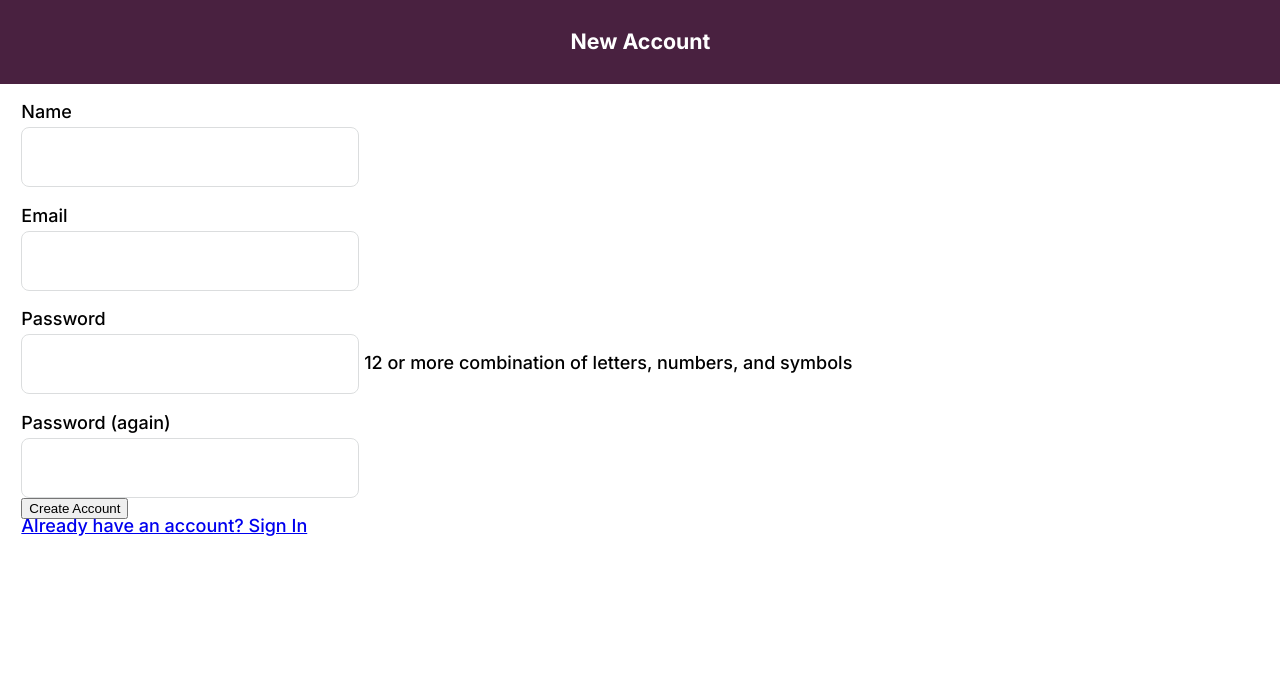
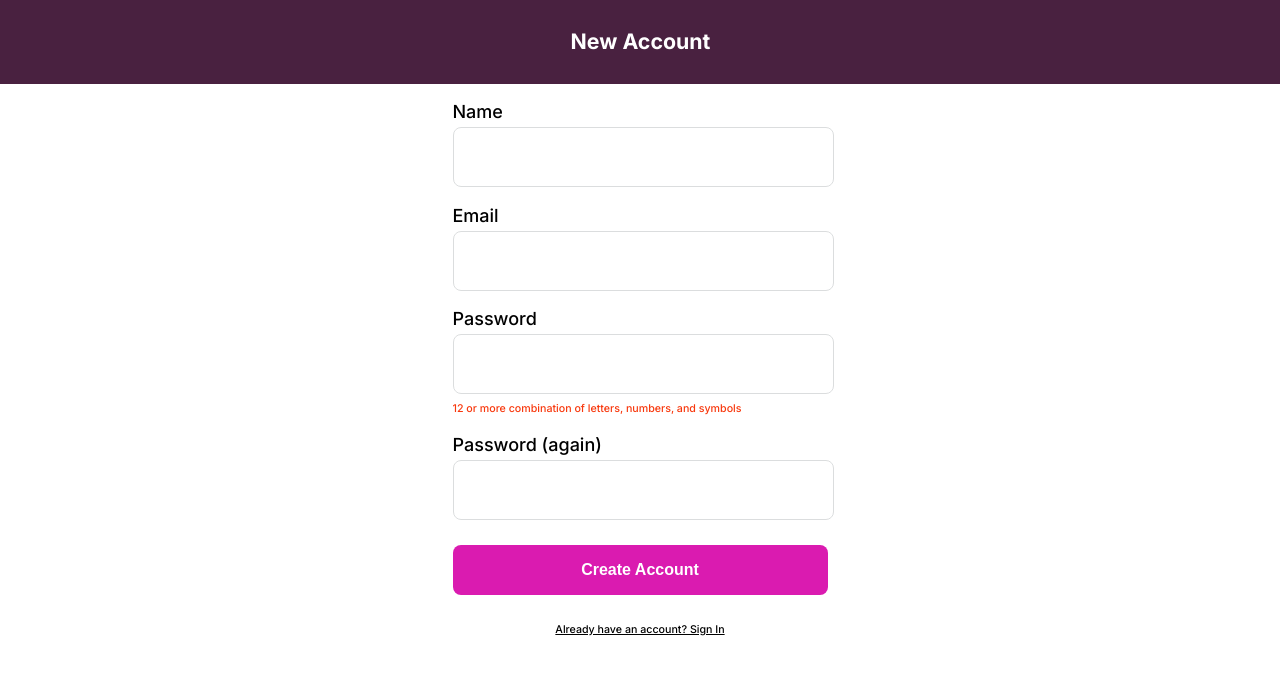
Before and after one commit to atparkweb/matching_mocks, a plain HTML site: page index.html in a window 1280 px wide. Drawn offline with Linux system fonts and the light colour scheme.

Commit message:
Style the form button and input layout

```diff
--- a/index.html
+++ b/index.html
@@ -37,7 +37,7 @@
               type="password"
               aria-describedby="passwordRequirement"
               required />
-            <span id="passwordRequirement">12 or more combination of letters, numbers, and symbols</span>
+            <span id="passwordRequirement" class="form__control-error">12 or more combination of letters, numbers, and symbols</span>
           </div>
 
           <div class="form__control">
@@ -47,11 +47,11 @@
             <input id="passwordConfirmation" type="password" required />
           </div>
 
-          <input type="submit" value="Create Account" />
+          <button class="form__submit button-primary" type="submit">Create Account</button>
         </form>
-        <div>
-          <a href="#">Already have an account? Sign In</a>
-        </div>
+        <footer class="form__footer">
+          <a href="#" class="form__footer-link">Already have an account? Sign In</a>
+        </footer>
       </main>
     </div>
   </body>
--- a/style.css
+++ b/style.css
@@ -12,6 +12,19 @@ body {
 
 .main {
   padding: 0 1.333333333rem 1.333333333rem;
+}
+.button-primary {
+  background-color: #DA1BB0;
+  border-radius: 8px;
+  border-style: none;
+  color: #fff;
+  cursor: pointer;
+  font-size: 1rem;
+  font-weight: 700;
+  margin-top: 1.555555556rem;
+  margin-bottom: 1.555555556rem;
+  padding-top: 1rem;
+  padding-bottom: 1rem;
 }
 
 /* Header */
@@ -28,8 +41,14 @@ body {
   font-weight: 700;
 }
 
+.form {
+  margin: 0 auto;
+  max-width: 375px;
+}
+
 .form__control {
-  margin-top: 1.333333333rem
+  margin-top: 1.333333333rem;
+  width: 100%;
 }
 
 /* Form */
@@ -42,7 +61,7 @@ body {
   border-radius: 8px;
   opacity: 0.16;
   height: 56px;
-  width: 332px;
+  width: 100%;
 }
 .form__control-error {
   color: #F8380D;
@@ -50,3 +69,17 @@ body {
   font-size: 0.666666667rem;
   margin-top: 0.5rem;
 }
+.form__footer {
+  margin: 0 auto;
+  max-width: 375px;
+  text-align: center;
+}
+.form__footer-link {
+  font-size: 0.666666667rem;
+  color: #000;
+}
+.form__submit {
+  margin-left: auto;
+  margin-right: auto;
+  width: 100%;
+}
```
